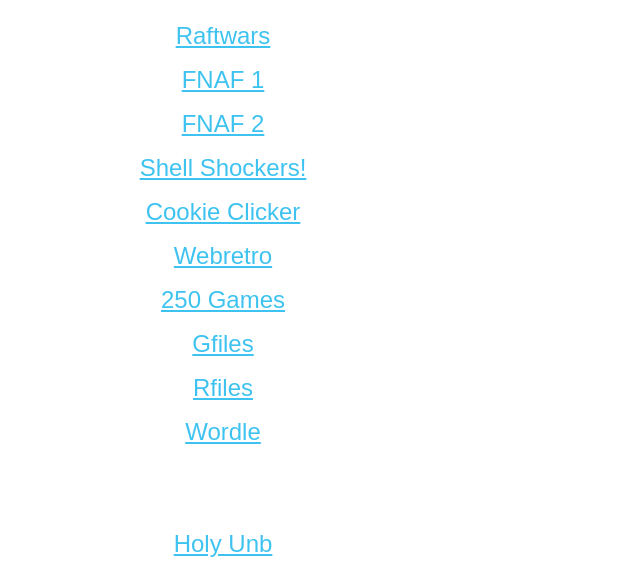
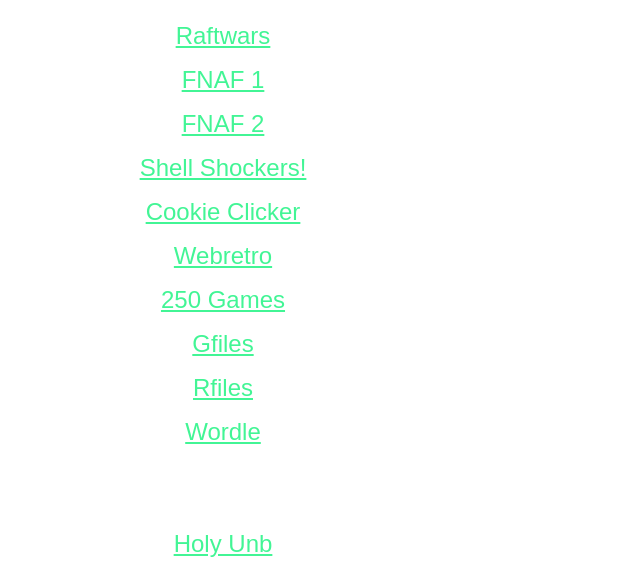
Before and after one commit to Tumbadoware/Eternals-Sites, a website: page list.html in a window 1280 px wide. Shown: the part 232-800 px from the top of the page, without its empty margins (417-1057 px from the left). Drawn offline with Linux system fonts and the light colour scheme.

Commit message:
Update list.html

```diff
--- a/list.html
+++ b/list.html
@@ -157,7 +157,7 @@
     }
 
     a {
-        color: #3ec3f0;
+        color: #42f595;
         font-size: 24px;
         display: block;
         margin: 16px 0px;
```
